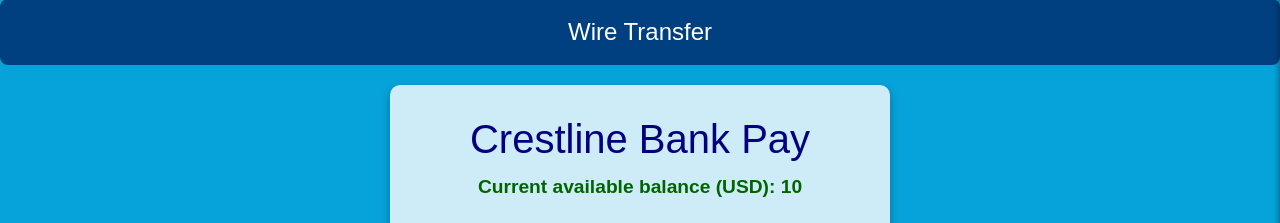
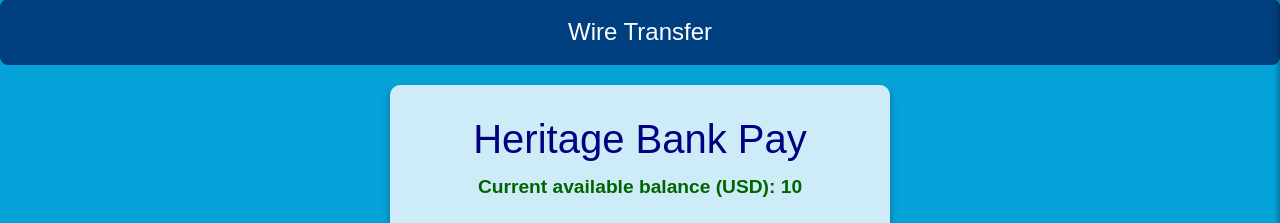
Before and after one commit to Rayflex189/SCOB, a Django app: template bank_app/templates/bank_app/bank_transfer.html in a window 1280 px wide. Shown: the part 111-334 px from the top of the page. Run offline with Django 5.2, Linux system fonts and the light colour scheme; the template is opened without the code that fills it: most values are stand-ins (such as "Sample title", 1, 10 or a date in 2020); form fields are guessed from the names that the template uses; some libraries are stand-ins or nearby versions.

Commit message:
Update bank_transfer.html
Save

```diff
--- a/bank_app/templates/bank_app/bank_transfer.html
+++ b/bank_app/templates/bank_app/bank_transfer.html
@@ -357,7 +357,7 @@ animation: vibrate 0.5s ease-in-out; /* Apply the vibrating animation */
 
 
     <div class="form-container">
-        <h1>Crestline Bank Pay</h1>
+        <h1>Heritage Bank Pay</h1>
         <!-- Animated Balance -->
         <div class="animated-balance" id="animatedBalance">
             Loading available balance...
```
